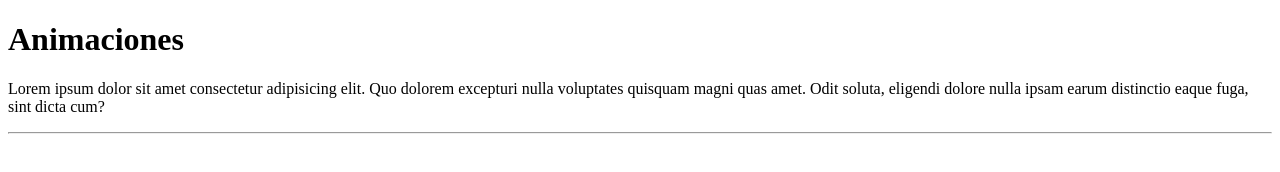
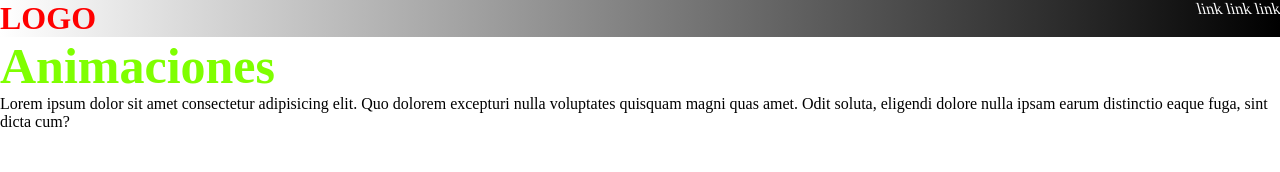
Before and after one commit to AgusOshiro/animaciones-agustin-oshiro, a plain HTML site: page index.html in a window 1280 px wide. Drawn offline with Linux system fonts and the light colour scheme.

Commit message:
Agregando header + animaciones

```diff
--- a/css/style.css
+++ b/css/style.css
@@ -3,3 +3,25 @@
     padding: 0;
     box-sizing: border-box;
 }
+
+.header {
+    display: flex;
+    justify-content: space-between;
+    background-image: linear-gradient(to right,white, black);
+}
+
+.header ul li {
+    display: inline-block;
+    color: white;
+    transform: skew(15deg);
+}
+
+.main h1 {
+    color: chartreuse;
+    font-size: 50px;
+}
+
+ h1:hover {
+    color: red;
+    transition: .5s;
+ }
--- a/index.html
+++ b/index.html
@@ -4,12 +4,28 @@
     <meta charset="UTF-8">
     <meta http-equiv="X-UA-Compatible" content="IE=edge">
     <meta name="viewport" content="width=device-width, initial-scale=1.0">
+    <link rel="stylesheet" href="./css/style.css">
     <title>Desafio - Animaciones</title>
 </head>
 <body>
-    <h1>Animaciones</h1>
-    <p>Lorem ipsum dolor sit amet consectetur adipisicing elit. Quo dolorem excepturi nulla voluptates quisquam magni quas amet. Odit soluta, eligendi dolore nulla ipsam earum distinctio eaque fuga, sint dicta cum?</p>
-    <hr>
+    <header class="header">
+        <h1>LOGO</h1>
+        <nav>
+            <ul>
+                <li>link</li>
+                <li>link</li>
+                <li>link</li>
+            </ul>
+        </nav>
+    </header>
+    <main class="main">
+        <h1>Animaciones</h1>
+        <p>Lorem ipsum dolor sit amet consectetur adipisicing elit. Quo dolorem excepturi nulla voluptates quisquam magni quas amet. Odit soluta, eligendi dolore nulla ipsam earum distinctio eaque fuga, sint dicta cum?</p>
+    </main>
+    <footer>
+
+    </footer>
+
 
 </body>
 </html>
```
